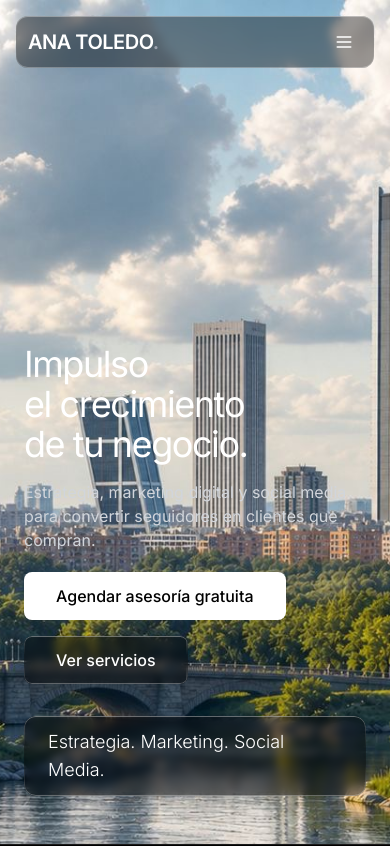
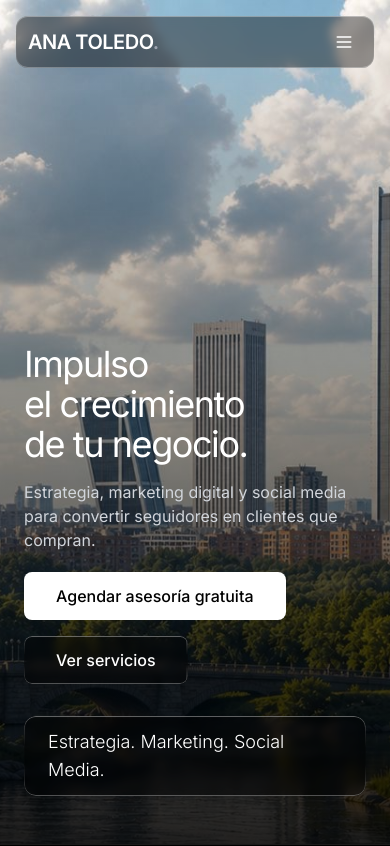
Before and after one commit to AnniezPt/Ana-Toledo, a React (Vite) app: page / in a window 390 px wide. Shown: the top 846 px of the page. Built offline with nearby package versions, Linux system fonts and the light colour scheme.

Commit message:
Add bottom-up gradient overlay on mobile only for hero text legibility

```diff
--- a/src/components/Hero.tsx
+++ b/src/components/Hero.tsx
@@ -18,6 +18,10 @@ export default function Hero() {
         onError={(e) => {
           (e.currentTarget as HTMLImageElement).style.display = 'none';
         }}
+      />
+      <div
+        aria-hidden
+        className="absolute inset-0 z-[1] md:hidden pointer-events-none bg-gradient-to-t from-black/85 via-black/40 to-transparent"
       />
 
       <div className="relative z-10 flex flex-col flex-1">
```
